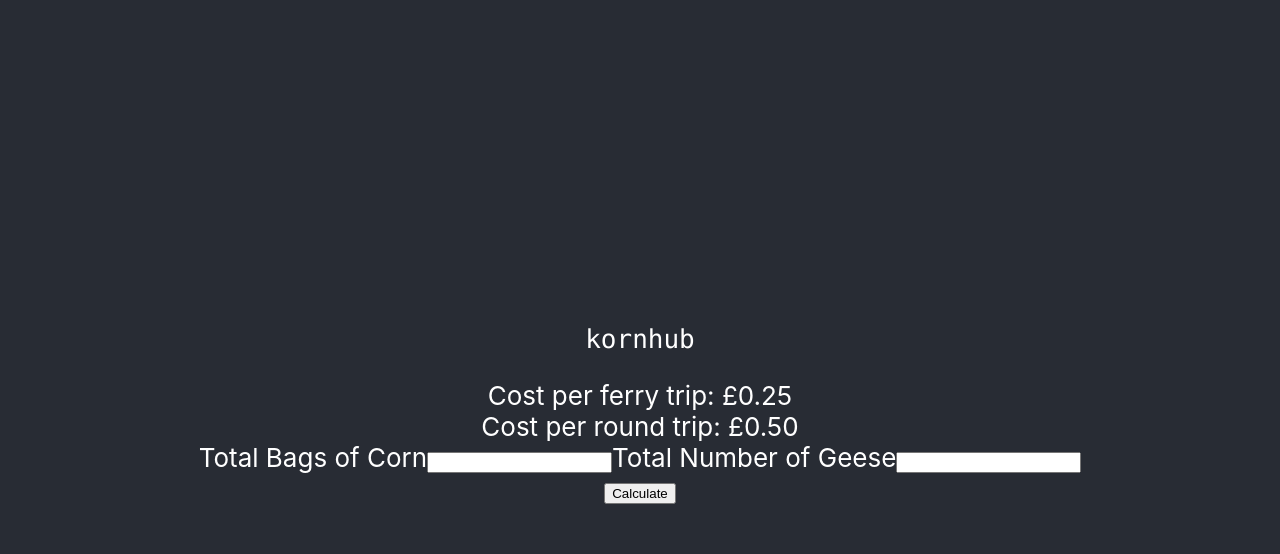
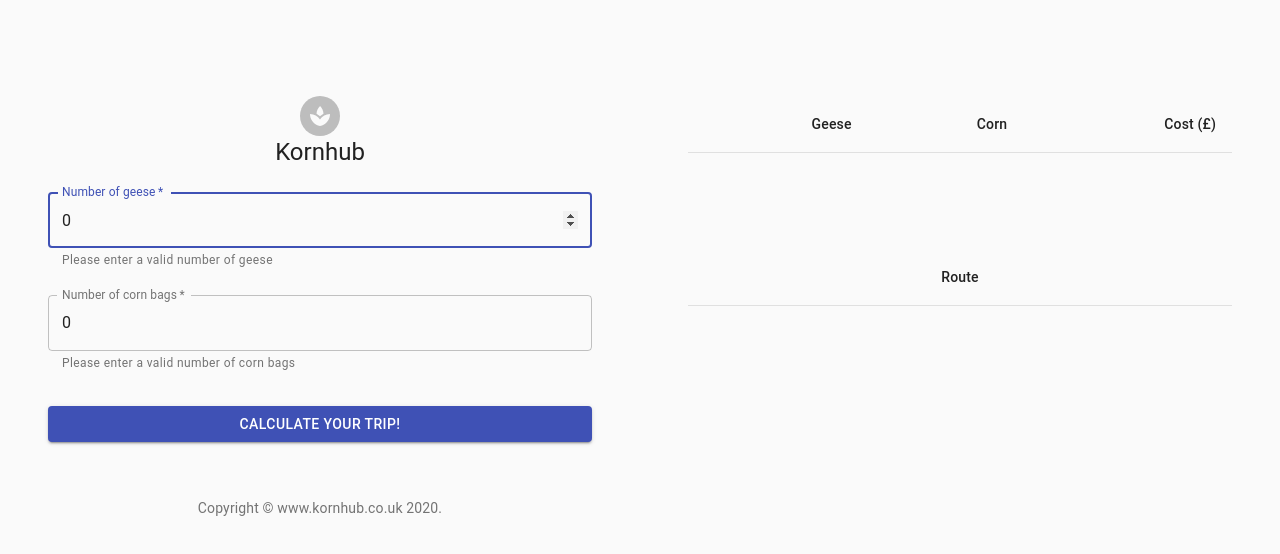
Before and after one commit to CharleneHunterMT/kornhub, a React (Create React App) app: page / in a window 1280 px wide. Shown: the top 554 px of the page. Built offline with nearby package versions, Linux system fonts and the light colour scheme.

Commit message:
Updated new UI

```diff
--- a/package.json
+++ b/package.json
@@ -3,12 +3,15 @@
   "version": "0.1.0",
   "private": true,
   "dependencies": {
+    "@material-ui/core": "^4.9.13",
+    "@material-ui/icons": "^4.9.1",
     "@testing-library/jest-dom": "^4.2.4",
     "@testing-library/react": "^9.3.2",
     "@testing-library/user-event": "^7.1.2",
     "react": "^16.13.1",
     "react-dom": "^16.13.1",
-    "react-scripts": "3.4.1"
+    "react-scripts": "3.4.1",
+    "typeface-roboto": "0.0.75"
   },
   "scripts": {
     "start": "react-scripts start",
--- a/src/App.js
+++ b/src/App.js
@@ -1,49 +1,146 @@
-import React from "react";
-import "./App.css";
-import doCalculate from "./calculators/costCalculator";
+import React, { useState } from "react";
+import Avatar from "@material-ui/core/Avatar";
+import Button from "@material-ui/core/Button";
+import CssBaseline from "@material-ui/core/CssBaseline";
+import TextField from "@material-ui/core/TextField";
+import Link from "@material-ui/core/Link";
+import Box from "@material-ui/core/Box";
+import Grid from "@material-ui/core/Grid";
+import Typography from "@material-ui/core/Typography";
+import { makeStyles } from "@material-ui/core/styles";
+import SpaIcon from "@material-ui/icons/Spa";
+// import calculateJourney from "./helpers/calculator";
+import mockCalculateJourney from "./calculators/mockCalculator";
+import Table from "./components/Table/index";
 
-class App extends React.Component {
-  constructor(props) {
-    super(props);
-    this.handleSubmit = this.handleSubmit.bind(this);
-    this.doCalculate = doCalculate;
-    this.input = React.createRef();
-    this.geeseInput = React.createRef();
+function Copyright() {
+  return (
+    <Typography variant="body2" color="textSecondary" align="center">
+      {"Copyright © "}
+      <Link color="inherit" href="https://material-ui.com/">
+        www.kornhub.co.uk
+      </Link>{" "}
+      {new Date().getFullYear()}
+      {"."}
+    </Typography>
+  );
 }
 
-  render() {
+const useStyles = makeStyles((theme) => ({
+  root: {
+    height: "100vh",
+  },
+  paper: {
+    margin: theme.spacing(12, 6),
+    display: "flex",
+    flexDirection: "column",
+    direction: "row",
+    justify: "center",
+    alignItems: "center",
+  },
+  form: {
+    width: "100%", // Fix IE 11 issue.
+    marginTop: theme.spacing(1),
+  },
+  submit: {
+    margin: theme.spacing(3, 0, 2),
+  },
+}));
+
+export default function App() {
+  const classes = useStyles();
+  const [corn, setCorn] = useState(0);
+  const [geese, setGeese] = useState(0);
+  const [cornError, setCornError] = React.useState(false);
+  const [geeseError, setGeeseError] = React.useState(false);
+  const [costRows, setCostRows] = React.useState([]);
+  const [routeRows, setRouteRows] = React.useState([]);
   return (
-      <div className="App">
-        <header className="App-header">
-          <p>
-            <code>kornhub</code>
-          </p>
-          <form onSubmit={this.handleSubmit}>
-            <div>
-              <label>Cost per ferry trip: £0.25</label>
+    <Grid container component="main" className={classes.root}>
+      <CssBaseline />
+      <Grid item xs={12} sm={12} md={6} lg={6}>
+        <div className={classes.paper}>
+          <Avatar className={classes.avatar}>
+            <SpaIcon />
+          </Avatar>
+          <Typography component="h1" variant="h5">
+            Kornhub
+          </Typography>
+          <form className={classes.form} noValidate>
+            <TextField
+              variant="outlined"
+              margin="normal"
+              required
+              fullWidth
+              name="email"
+              label="Number of geese"
+              type="number"
+              id="geese"
+              autoFocus
+              defaultValue={geese}
+              onChange={(e) => {
+                setGeese(e.target.value);
+              }}
+              helperText="Please enter a valid number of geese"
+              error={geeseError}
+              InputProps={{ inputProps: { min: 0 } }}
+            />
+            <TextField
+              variant="outlined"
+              margin="normal"
+              required
+              fullWidth
+              name="corn"
+              label="Number of corn bags"
+              type="number"
+              id="corn"
+              defaultValue={corn}
+              onChange={(e) => {
+                setCorn(e.target.value);
+              }}
+              helperText="Please enter a valid number of corn bags"
+              error={cornError}
+              InputProps={{ inputProps: { min: 0 } }}
+            />
+            <Button
+              type="submit"
+              fullWidth
+              variant="contained"
+              color="primary"
+              className={classes.submit}
+              onClick={(e) => {
+                e.preventDefault();
+                const intCorn = parseInt(corn);
+                const intGeese = parseInt(geese);
+                isNaN(intCorn) ? setCornError(true) : setCornError(false);
+                isNaN(intGeese) ? setGeeseError(true) : setGeeseError(false);
+                if (!(cornError || geeseError)) {
+                  let [costResult, routeResult] = mockCalculateJourney(
+                    corn,
+                    geese
+                  );
+                  console.log(costResult, routeResult);
+                  setCostRows((costRows) => [...costRows, costResult]);
+                  setRouteRows((routeRows) => [...routeRows, routeResult]);
+                }
+              }}
+            >
+              Calculate Your Trip!
+            </Button>
+            <Box mt={5}>
+              <Copyright />
+            </Box>
+          </form>
         </div>
-            <div>
-              <label>Cost per round trip: £0.50</label>
+      </Grid>
+      <Grid item xs={12} sm={12} md={6} lg={6}>
+        <div className={classes.paper}>
+          <Table data={costRows} cost />
         </div>
-            <label>
-              Total Bags of Corn
-              <input type="number" ref={this.input} />
-            </label>
-            <label>Total Number of Geese
-            <input type="number" ref={this.geeseInput} />
-            </label>
-            <div>
-              <input type="submit" value="Calculate" />
+        <div className={classes.paper}>
+          <Table data={routeRows} route />
         </div>
-          </form>
-        </header>
-      </div>
+      </Grid>
+    </Grid>
   );
 }
-  handleSubmit(event) {
-    console.log('geese: ' + this.geeseInput.current.value + ' corn: ' + this.input.current.value)
-    alert("The total cost: £" + doCalculate(this.geeseInput.current.value, this.input.current.value));
-  }
-}
-
-export default App;
--- a/src/calculators/costCalculator.js
+++ b/src/calculators/costCalculator.js
@@ -2,7 +2,5 @@ import tripCalculator from './tripCalculator'
 
 export default (geese, corn) => {
   let numberOfTrips = tripCalculator(geese, corn);
-  console.log(numberOfTrips);
-
   return numberOfTrips * 0.25;
 };
--- /dev/null
+++ b/src/calculators/mockCalculator.js
@@ -0,0 +1,6 @@
+export default (geese, corn) => {
+  return [
+    { geese: geese, corn: corn, price: 25 },
+    ["G", " Empty Trip Back ", "C"],
+  ];
+};
--- a/src/calculators/tripCalculator.js
+++ b/src/calculators/tripCalculator.js
@@ -1,14 +1,14 @@
+let twoCornOneGoose = ["G", "", "C", "G", "C", "", "G"];
+let twoGeeseOneCorn = ["C", "", "G", "C", "G", "", "C"];
+let oneGeeseOneCorn = ["G", "", "C"];
+
 export default (geese, corn) => {
-  console.log('geese: ' + geese + ' corn: ' +corn)
- geese = parseInt(geese);
- corn = parseInt(corn);
-
+  if (!corn && !geese) {
+    return 0;
+  }
   if (corn > 2 && geese > 2) {
     return undefined;
   }
-  let twoCornOneGoose = ["G", "", "C", "G", "C", "", "G"];
-  let twoGeeseOneCorn = ["C", "", "G", "C", "G", "", "C"];
-  let oneGeeseOneCorn = ["G", "", "C"];
 
   if (geese === 1 && corn === 1) {
     return oneGeeseOneCorn.length;
@@ -19,7 +19,8 @@ export default (geese, corn) => {
   if (geese === 2 && corn === 1) {
     return twoCornOneGoose.length;
   }
-  if (corn === 0) {
+
+  if (!corn || corn === 0) {
     let geeseArray = [];
     for (let i = 0; i < geese - 1; i++) {
       geeseArray.push("G", "");
@@ -27,7 +28,7 @@ export default (geese, corn) => {
     geeseArray.push("G");
     return geeseArray.length;
   }
-  if (geese === 0) {
+  if (!geese || geese === 0) {
     let cornArray = [];
     for (let i = 0; i < corn - 1; i++) {
       cornArray.push("C", "");
@@ -35,6 +36,5 @@ export default (geese, corn) => {
     cornArray.push("C");
     return cornArray.length;
   }
-
-  console.log("returning");
+  return 0;
 };
--- /dev/null
+++ b/src/components/Table/index.js
@@ -0,0 +1,63 @@
+import React from "react";
+import Table from "@material-ui/core/Table";
+import TableBody from "@material-ui/core/TableBody";
+import TableCell from "@material-ui/core/TableCell";
+import TableContainer from "@material-ui/core/TableContainer";
+import TableHead from "@material-ui/core/TableHead";
+import TableRow from "@material-ui/core/TableRow";
+import keyGenerator from "../../helpers/keyGenerator";
+
+export default (props) => {
+  let tableHead = "";
+  let tableBody = [];
+  if (props.cost) {
+    tableHead = (
+      <TableHead>
+        <TableRow key={keyGenerator(5)}>
+          <TableCell align="right">Geese</TableCell>
+          <TableCell align="right">Corn</TableCell>
+          <TableCell align="right">Cost (£)</TableCell>
+        </TableRow>
+      </TableHead>
+    );
+    tableBody = (
+      <TableBody>
+        {props.data.map((row) => (
+          <TableRow key={keyGenerator(5)}>
+            <TableCell align="right">{row.geese}</TableCell>
+            <TableCell align="right">{row.corn}</TableCell>
+            <TableCell align="right">{row.price}</TableCell>
+          </TableRow>
+        ))}
+      </TableBody>
+    );
+  }
+  if (props.route) {
+    tableHead = (
+      <TableHead>
+        <TableRow key={keyGenerator(5)}>
+          <TableCell align="center">Route</TableCell>
+        </TableRow>
+      </TableHead>
+    );
+    tableBody = (
+      <TableBody>
+        {props.data.map((row) => (
+          <TableRow key={keyGenerator(5)}>
+            <TableCell key={keyGenerator(5)} align="right">
+              {row}
+            </TableCell>
+          </TableRow>
+        ))}
+      </TableBody>
+    );
+  }
+  return (
+    <TableContainer>
+      <Table>
+        {tableHead}
+        {tableBody}
+      </Table>
+    </TableContainer>
+  );
+};
--- /dev/null
+++ b/src/helpers/keyGenerator.js
@@ -0,0 +1,10 @@
+export default (length) => {
+  let result = "";
+  let characters =
+    "ABCDEFGHIJKLMNOPQRSTUVWXYZabcdefghijklmnopqrstuvwxyz0123456789";
+  let charactersLength = characters.length;
+  for (let i = 0; i < length; i++) {
+    result += characters.charAt(Math.floor(Math.random() * charactersLength));
+  }
+  return result;
+};
```
Also changed, not shown: 1 other file (tests, documents, lock files or other folders). Lines whose indentation alone changed are shown as unchanged.
